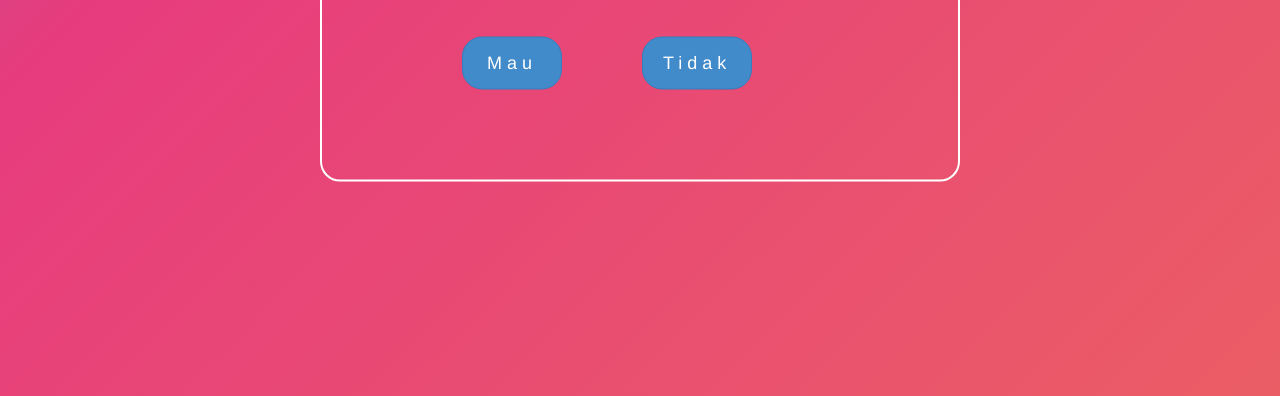
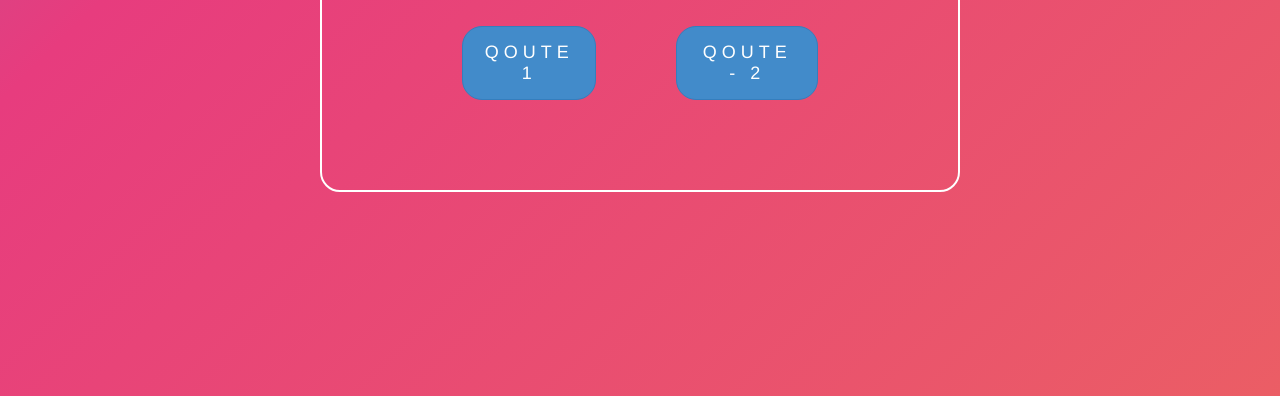
Before and after one commit to rifkiamalun/kyokakamefork, a plain HTML site: page index.html in a window 1280 px wide. Shown: the part 404-800 px from the top of the page. Drawn offline with nearby package versions, Linux system fonts and the light colour scheme.

Commit message:
Update index.html

```diff
--- a/index.html
+++ b/index.html
@@ -22,7 +22,7 @@ Tanggal: 7 mei 2020
 
 
             <div class="wrap">
-                <a href="#modal-one" class="btn btn-big">Mau</a>
+                <a href="#modal-one" class="btn btn-big">QOUTE 1</a>
             </div>
 
             <!------------------------Modal--------------------------------------------------->
@@ -49,7 +49,7 @@ Tanggal: 7 mei 2020
         <!------------------------modal kedua ------------------------------------------->
 
         <div class="wrap2">
-            <a href="#modal-one2" class="btn btn-big2">Tidak</a>
+            <a href="#modal-one2" class="btn btn-big2">QOUTE - 2</a>
         </div>
 
          <div class="modal2" id="modal-one2" arial-hidden="true">
```
